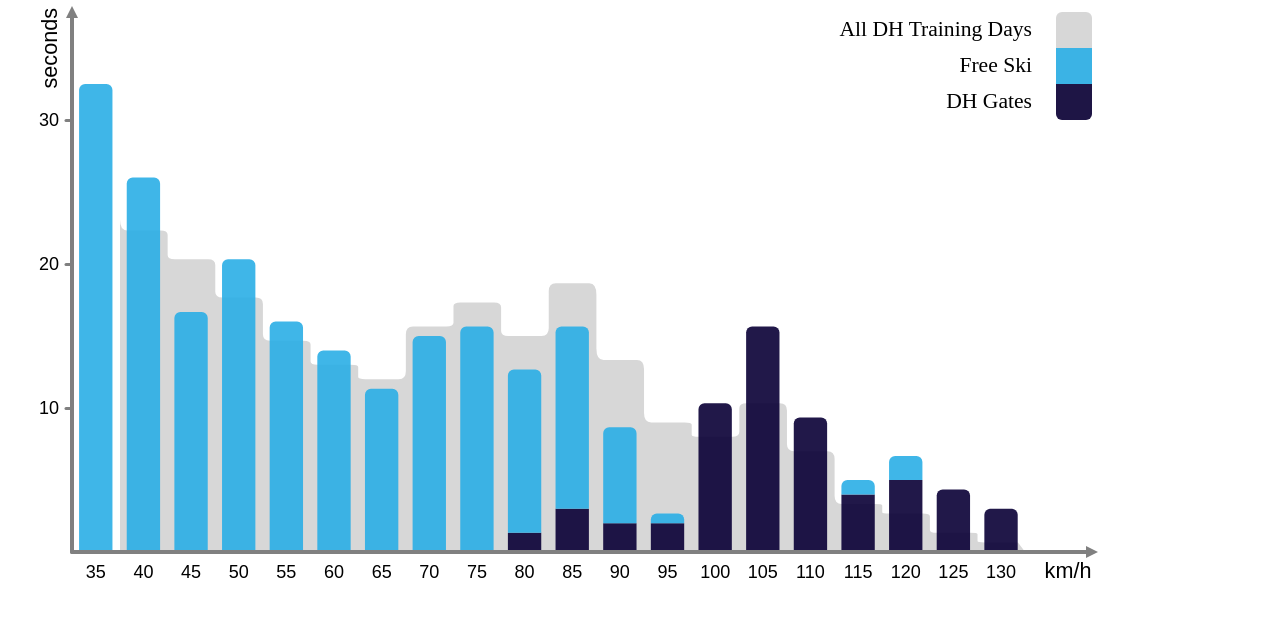
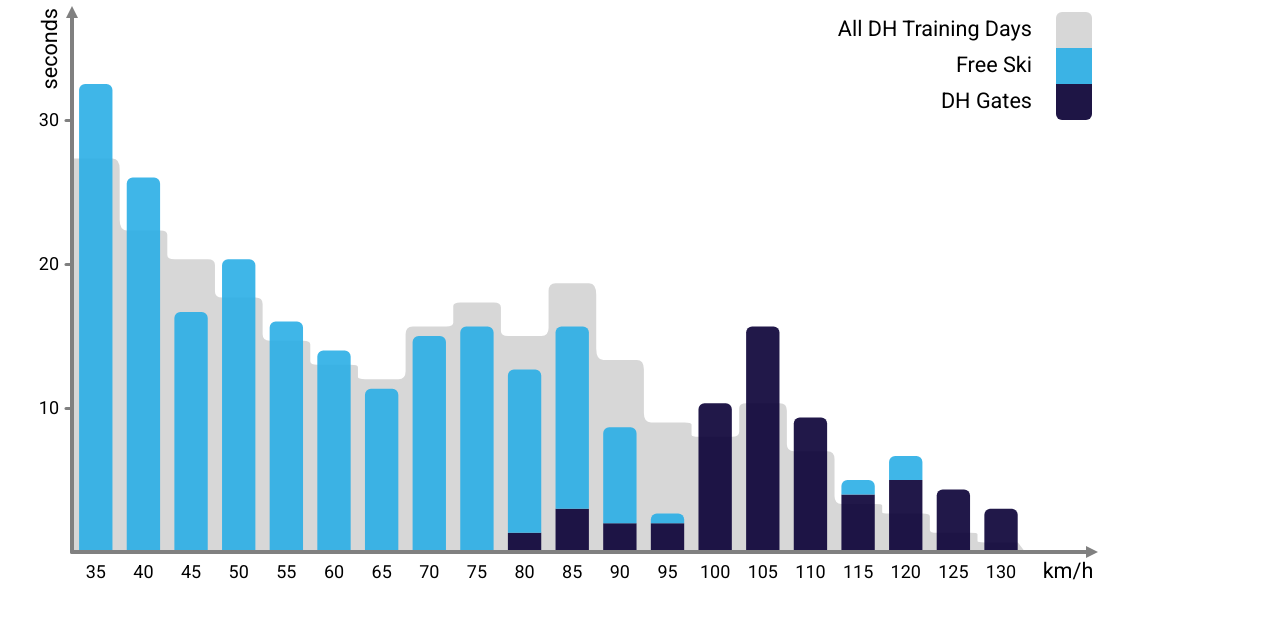
Before and after one commit to Daviste/histogram, a website built with Vite: page index.html in a window 1280 px wide. Built offline with nearby package versions, Linux system fonts and the light colour scheme.

Commit message:
fix font; update sample data; fix first baseline step

```diff
--- a/data/first.json
+++ b/data/first.json
@@ -1,247 +1,247 @@
 [
   {
-      "speed":35,
-      "time":97.5,
-      "type":"free"
+    "speed": 35,
+    "time": 32.5,
+    "type": "free"
   },
   {
-      "speed":40,
-      "time":78,
-      "type":"free"
+    "speed": 40,
+    "time": 26,
+    "type": "free"
   },
   {
-      "speed":45,
-      "time":50,
-      "type":"free"
+    "speed": 45,
+    "time": 16.666666666666668,
+    "type": "free"
   },
   {
-      "speed":50,
-      "time":61,
-      "type":"free"
+    "speed": 50,
+    "time": 20.333333333333332,
+    "type": "free"
   },
   {
-      "speed":55,
-      "time":48,
-      "type":"free"
+    "speed": 55,
+    "time": 16,
+    "type": "free"
   },
   {
-      "speed":60,
-      "time":42,
-      "type":"free"
+    "speed": 60,
+    "time": 14,
+    "type": "free"
   },
   {
-      "speed":65,
-      "time":34,
-      "type":"free"
+    "speed": 65,
+    "time": 11.333333333333334,
+    "type": "free"
   },
   {
-      "speed":70,
-      "time":45,
-      "type":"free"
+    "speed": 70,
+    "time": 15,
+    "type": "free"
   },
   {
-      "speed":75,
-      "time":47,
-      "type":"free"
+    "speed": 75,
+    "time": 15.666666666666666,
+    "type": "free"
   },
   {
-      "speed":80,
-      "time":34,
-      "type":"free"
+    "speed": 80,
+    "time": 11.333333333333334,
+    "type": "free"
   },
   {
-      "speed":85,
-      "time":38,
-      "type":"free"
+    "speed": 85,
+    "time": 12.666666666666666,
+    "type": "free"
   },
   {
-      "speed":90,
-      "time":20,
-      "type":"free"
+    "speed": 90,
+    "time": 6.666666666666667,
+    "type": "free"
   },
   {
-      "speed":95,
-      "time":2,
-      "type":"free"
+    "speed": 95,
+    "time": 0.6666666666666666,
+    "type": "free"
   },
   {
-      "speed":100,
-      "time":0,
-      "type":"free"
+    "speed": 100,
+    "time": 0,
+    "type": "free"
   },
   {
-      "speed":105,
-      "time":0,
-      "type":"free"
+    "speed": 105,
+    "time": 0,
+    "type": "free"
   },
   {
-      "speed":110,
-      "time":0,
-      "type":"free"
+    "speed": 110,
+    "time": 0,
+    "type": "free"
   },
   {
-      "speed":115,
-      "time":3,
-      "type":"free"
+    "speed": 115,
+    "time": 1,
+    "type": "free"
   },
   {
-      "speed":120,
-      "time":5,
-      "type":"free"
+    "speed": 120,
+    "time": 1.6666666666666667,
+    "type": "free"
   },
   {
-      "speed":80,
-      "time":4,
-      "type":"gate"
+    "speed": 80,
+    "time": 1.3333333333333333,
+    "type": "gate"
   },
   {
-      "speed":85,
-      "time":9,
-      "type":"gate"
+    "speed": 85,
+    "time": 3,
+    "type": "gate"
   },
   {
-      "speed":90,
-      "time":6,
-      "type":"gate"
+    "speed": 90,
+    "time": 2,
+    "type": "gate"
   },
   {
-      "speed":95,
-      "time":6,
-      "type":"gate"
+    "speed": 95,
+    "time": 2,
+    "type": "gate"
   },
   {
-      "speed":100,
-      "time":31,
-      "type":"gate"
+    "speed": 100,
+    "time": 10.333333333333334,
+    "type": "gate"
   },
   {
-      "speed":105,
-      "time":47,
-      "type":"gate"
+    "speed": 105,
+    "time": 15.666666666666666,
+    "type": "gate"
   },
   {
-      "speed":110,
-      "time":28,
-      "type":"gate"
+    "speed": 110,
+    "time": 9.333333333333334,
+    "type": "gate"
   },
   {
-      "speed":115,
-      "time":12,
-      "type":"gate"
+    "speed": 115,
+    "time": 4,
+    "type": "gate"
   },
   {
-      "speed":120,
-      "time":15,
-      "type":"gate"
+    "speed": 120,
+    "time": 5,
+    "type": "gate"
   },
   {
-      "speed":125,
-      "time":13,
-      "type":"gate"
+    "speed": 125,
+    "time": 4.333333333333333,
+    "type": "gate"
   },
   {
-      "speed":130,
-      "time":9,
-      "type":"gate"
+    "speed": 130,
+    "time": 3,
+    "type": "gate"
   },
   {
-      "speed":35,
-      "time":82,
-      "type":"base"
+    "speed": 35,
+    "time": 27.333333333333332,
+    "type": "base"
   },
   {
-      "speed":40,
-      "time":67,
-      "type":"base"
+    "speed": 40,
+    "time": 22.333333333333332,
+    "type": "base"
   },
   {
-      "speed":45,
-      "time":61,
-      "type":"base"
+    "speed": 45,
+    "time": 20.333333333333332,
+    "type": "base"
   },
   {
-      "speed":50,
-      "time":53,
-      "type":"base"
+    "speed": 50,
+    "time": 17.666666666666668,
+    "type": "base"
   },
   {
-      "speed":55,
-      "time":44,
-      "type":"base"
+    "speed": 55,
+    "time": 14.666666666666666,
+    "type": "base"
   },
   {
-      "speed":60,
-      "time":39,
-      "type":"base"
+    "speed": 60,
+    "time": 13,
+    "type": "base"
   },
   {
-      "speed":65,
-      "time":36,
-      "type":"base"
+    "speed": 65,
+    "time": 12,
+    "type": "base"
   },
   {
-      "speed":70,
-      "time":47,
-      "type":"base"
+    "speed": 70,
+    "time": 15.666666666666666,
+    "type": "base"
   },
   {
-      "speed":75,
-      "time":52,
-      "type":"base"
+    "speed": 75,
+    "time": 17.333333333333332,
+    "type": "base"
   },
   {
-      "speed":80,
-      "time":45,
-      "type":"base"
+    "speed": 80,
+    "time": 15,
+    "type": "base"
   },
   {
-      "speed":85,
-      "time":56,
-      "type":"base"
+    "speed": 85,
+    "time": 18.666666666666668,
+    "type": "base"
   },
   {
-      "speed":90,
-      "time":40,
-      "type":"base"
+    "speed": 90,
+    "time": 13.333333333333334,
+    "type": "base"
   },
   {
-      "speed":95,
-      "time":27,
-      "type":"base"
+    "speed": 95,
+    "time": 9,
+    "type": "base"
   },
   {
-      "speed":100,
-      "time":24,
-      "type":"base"
+    "speed": 100,
+    "time": 8,
+    "type": "base"
   },
   {
-      "speed":105,
-      "time":31,
-      "type":"base"
+    "speed": 105,
+    "time": 10.333333333333334,
+    "type": "base"
   },
   {
-      "speed":110,
-      "time":21,
-      "type":"base"
+    "speed": 110,
+    "time": 7,
+    "type": "base"
   },
   {
-      "speed":115,
-      "time":10,
-      "type":"base"
+    "speed": 115,
+    "time": 3.3333333333333335,
+    "type": "base"
   },
   {
-      "speed":120,
-      "time":8,
-      "type":"base"
+    "speed": 120,
+    "time": 2.6666666666666665,
+    "type": "base"
   },
   {
-      "speed":125,
-      "time":4,
-      "type":"base"
+    "speed": 125,
+    "time": 1.3333333333333333,
+    "type": "base"
   },
   {
-      "speed":130,
-      "time":2,
-      "type":"base"
+    "speed": 130,
+    "time": 0.6666666666666666,
+    "type": "base"
   }
 ]
--- a/features/chart.js
+++ b/features/chart.js
@@ -23,9 +23,12 @@ export default function ({ categories, width, height, margin, cell, fontSize1, f
     categories,
     ['#0C0237E8', '#2CAFE6E8'],
   )
+
+  const xExtent = d3.extent(data, d => d.speed)
+  const stepLeft = xExtent[0] - (xExtent[1] - xExtent[0]) / (data.length - 1)
   const xScaleB = d3.scaleBand(
-    data.map(d => d.speed),
-    [margin.left, width - margin.right - barWidth * padding / 2],
+    [stepLeft, ...data.map(d => d.speed)],
+    [margin.left - barWidth, width - margin.right - barWidth * padding / 2],
   )
 
   const xScale = d3.scaleBand(
@@ -34,7 +37,7 @@ export default function ({ categories, width, height, margin, cell, fontSize1, f
   ).padding(padding)
 
   const yScale = d3.scaleLinear(
-    [0, d3.max(source, d => d.time / 3)],
+    [0, d3.max(source, d => d.time)],
     [height - margin.bottom, margin.top],
   )
   const maxY = yScale(0)
@@ -49,6 +52,7 @@ export default function ({ categories, width, height, margin, cell, fontSize1, f
 
   const series = stack(data)
 
+  // Baseline
   const area = d3.area()
     .x(d => xScaleB(d.speed) + barWidth)
     .y0(maxY)
@@ -56,29 +60,10 @@ export default function ({ categories, width, height, margin, cell, fontSize1, f
     .curve(curveStepRound)
   svg.append('path')
     .classed('base-area', true)
-    .datum(data)
+    .datum([{ ...data[0], speed: stepLeft }, ...data])
     .attr('d', area)
 
-// Baseline
-  svg.append('g')
-    .classed('baseline', true)
-    .style('fill', colors[2])
-    .selectAll('path')
-    .data(data)
-    .join('path')
-    .attr('d', d => {
-      const leftRounded = 1
-      const rightRounded = 1
-      return roundedRect(
-        xScaleB(d.speed),
-        yScale(d.base),
-        xScaleB.bandwidth(),
-        maxY - yScale(d.base),
-        [leftRounded * cornerRadius, rightRounded * cornerRadius, 0, 0],
-      )
-    })
-
-// Main
+  // Main
   const groups = svg.append('g')
     .classed('main', true)
     .selectAll('g')
@@ -100,7 +85,7 @@ export default function ({ categories, width, height, margin, cell, fontSize1, f
       )
     })
 
-// Axes
+  // Axes
   const xAxisEl = svg.append('g')
     .classed('axis', true)
     .classed('x-axis', true)
--- a/index.js
+++ b/index.js
@@ -4,12 +4,13 @@ import * as d3 from 'd3'
 import Chart from './features/chart.js'
 import Legend from './features/legend'
 import source from './data/first.json'
+import "@fontsource/roboto"
 import './style.css'
 
 let data = {}
 _.each(source, d => {
   data[d.speed] = data[d.speed] || { speed: d.speed }
-  data[d.speed][d.type] = d.time / 3
+  data[d.speed][d.type] = d.time
 })
 data = _.sortBy(_.toArray(data), 'speed')
 
--- a/package.json
+++ b/package.json
@@ -22,7 +22,8 @@
     "build": "vite build"
   },
   "dependencies": {
-    "futura-font": "^1.0.0",
+    "@fontsource/roboto": "^5.1.0",
+    "@fontsource/titillium-web": "^5.1.0",
     "d3": "^7.9.0",
     "lodash": "4.17.15"
   },
--- a/style.css
+++ b/style.css
@@ -1,5 +1,10 @@
 body {
+  font-family: "Roboto";
   margin: 0;
+}
+
+text {
+  font-family: "Roboto";
 }
 
 .base-area {
```
Also changed, not shown: 1 other file. Lines whose indentation alone changed are shown as unchanged.
